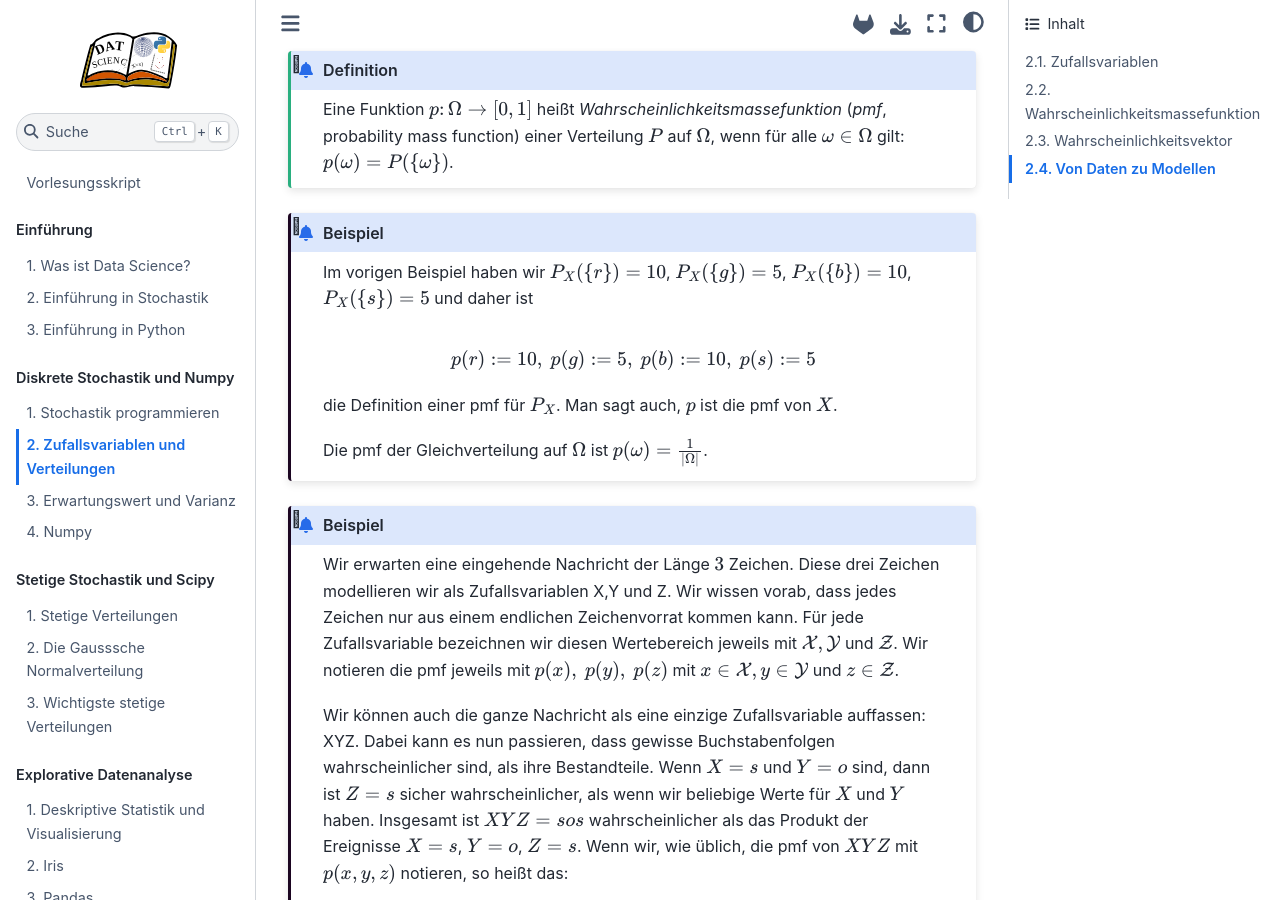
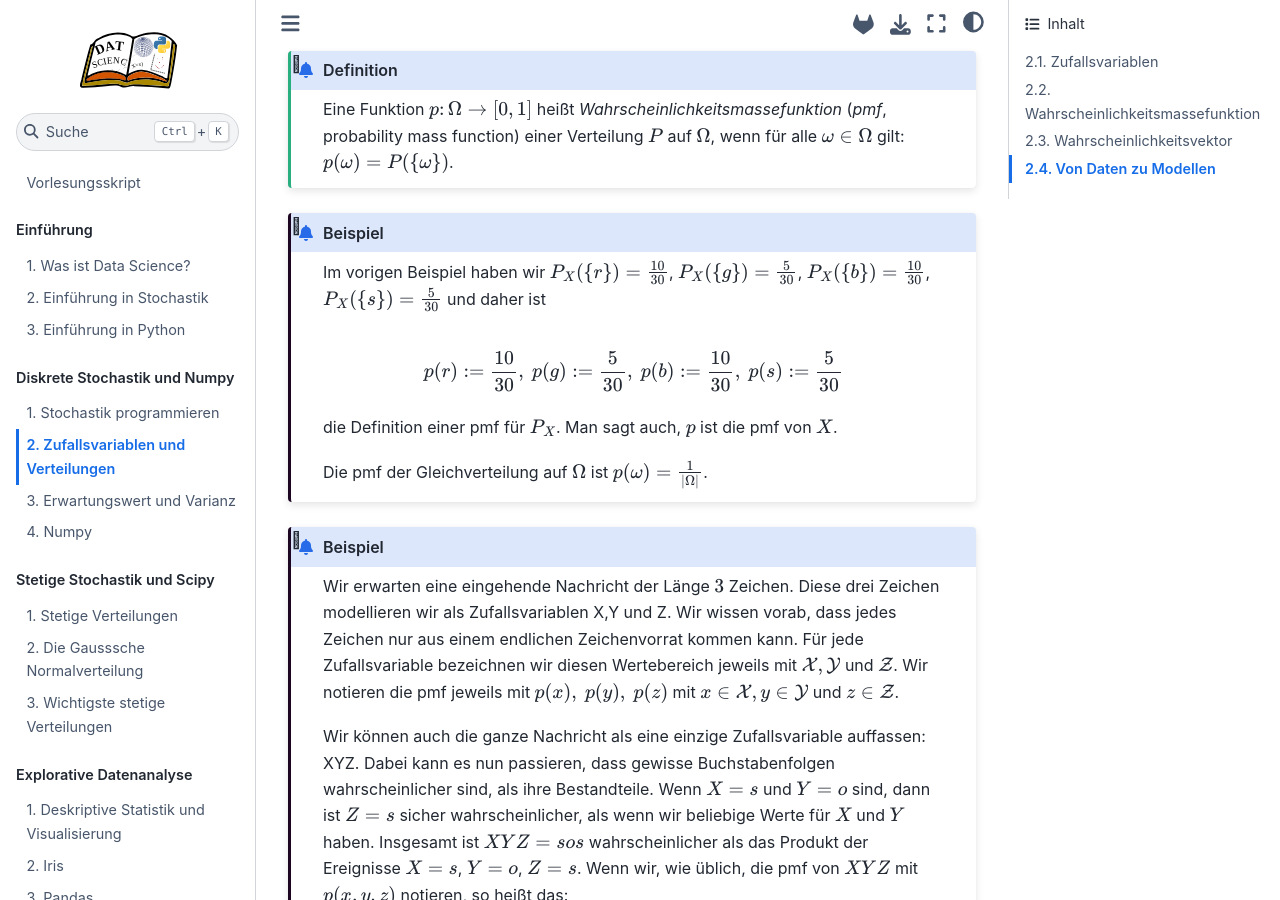
Before and after one commit to konradvoelkel/ds-skript-mirror, a Jupyter Book: the page built from zufallsvariablen-verteilungen.md, in a window 1280 px wide and 900 px high, scrolled down 2369 px. Built offline with Jupyter Book 1.0.4 settings and Sphinx 7.4.7 and the Sphinx Book theme 1.1.4, drawn with Linux system fonts in a browser that asks for light colours; pages that are not in the unit, such as notebooks, are missing from menus.

Commit message:
fixed missing denominators

```diff
--- a/zufallsvariablen-verteilungen.md
+++ b/zufallsvariablen-verteilungen.md
@@ -76,9 +76,9 @@ wenn für alle $\omega \in \Omega$ gilt: $p(\omega) = P(\{\omega\})$.
 :::
 
 :::{admonition} Beispiel
-Im vorigen Beispiel haben wir $P_X(\{r\}) = 10$, $P_X(\{g\}) = 5$, $P_X(\{b\}) = 10$, $P_X(\{s\}) = 5$ und daher ist
+Im vorigen Beispiel haben wir $P_X(\{r\}) = \frac{10}{30}$, $P_X(\{g\}) = \frac{5}{30}$, $P_X(\{b\}) = \frac{10}{30}$, $P_X(\{s\}) = \frac{5}{30}$ und daher ist
 
-$$p(r):=10,\ p(g):=5,\ p(b):=10,\ p(s):=5$$
+$$p(r):=\frac{10}{30},\ p(g):=\frac{5}{30},\ p(b):=\frac{10}{30},\ p(s):=\frac{5}{30}$$
 
 die Definition einer pmf für $P_X$. Man sagt auch, $p$ ist die pmf von $X$.
 
```
